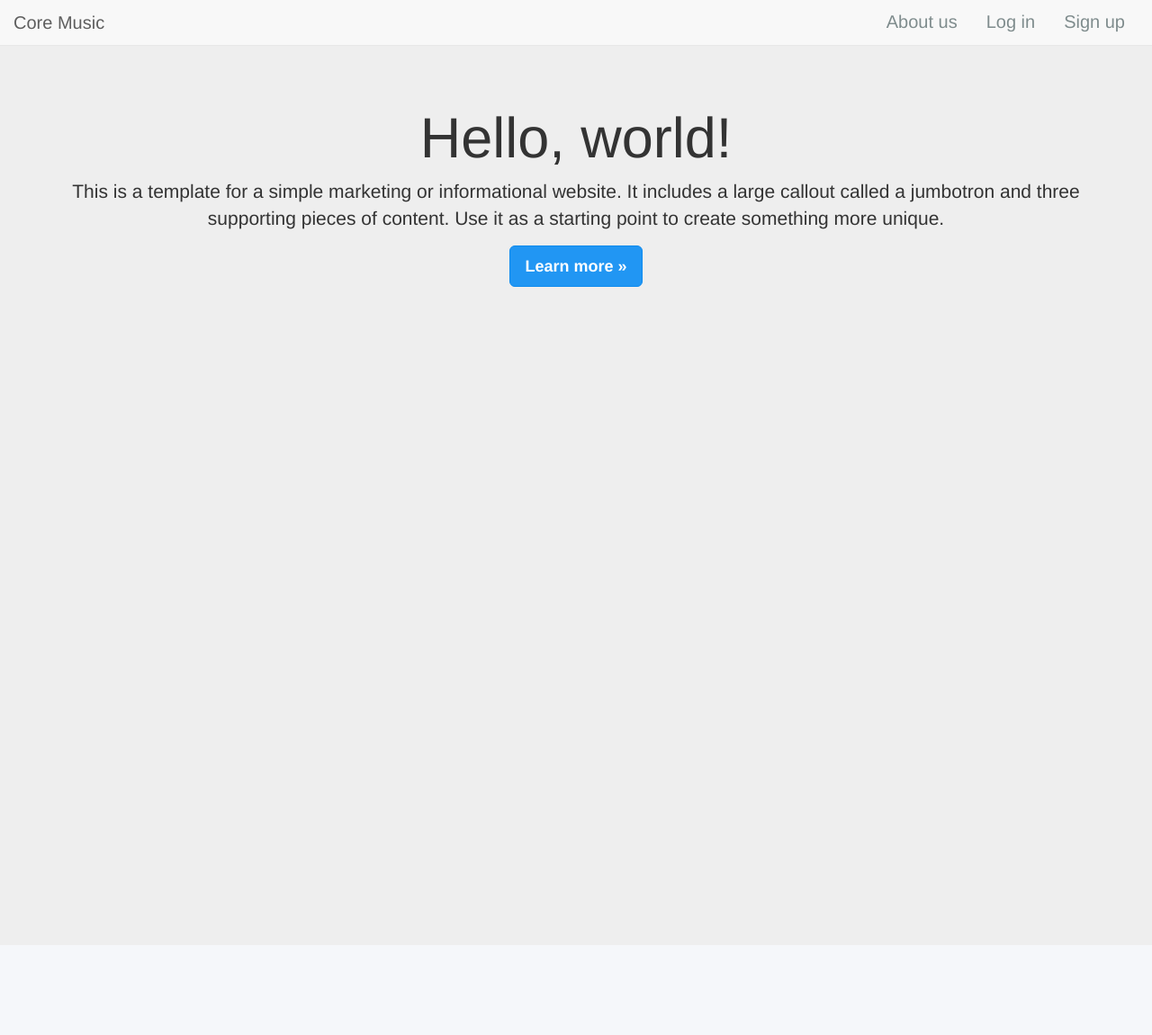
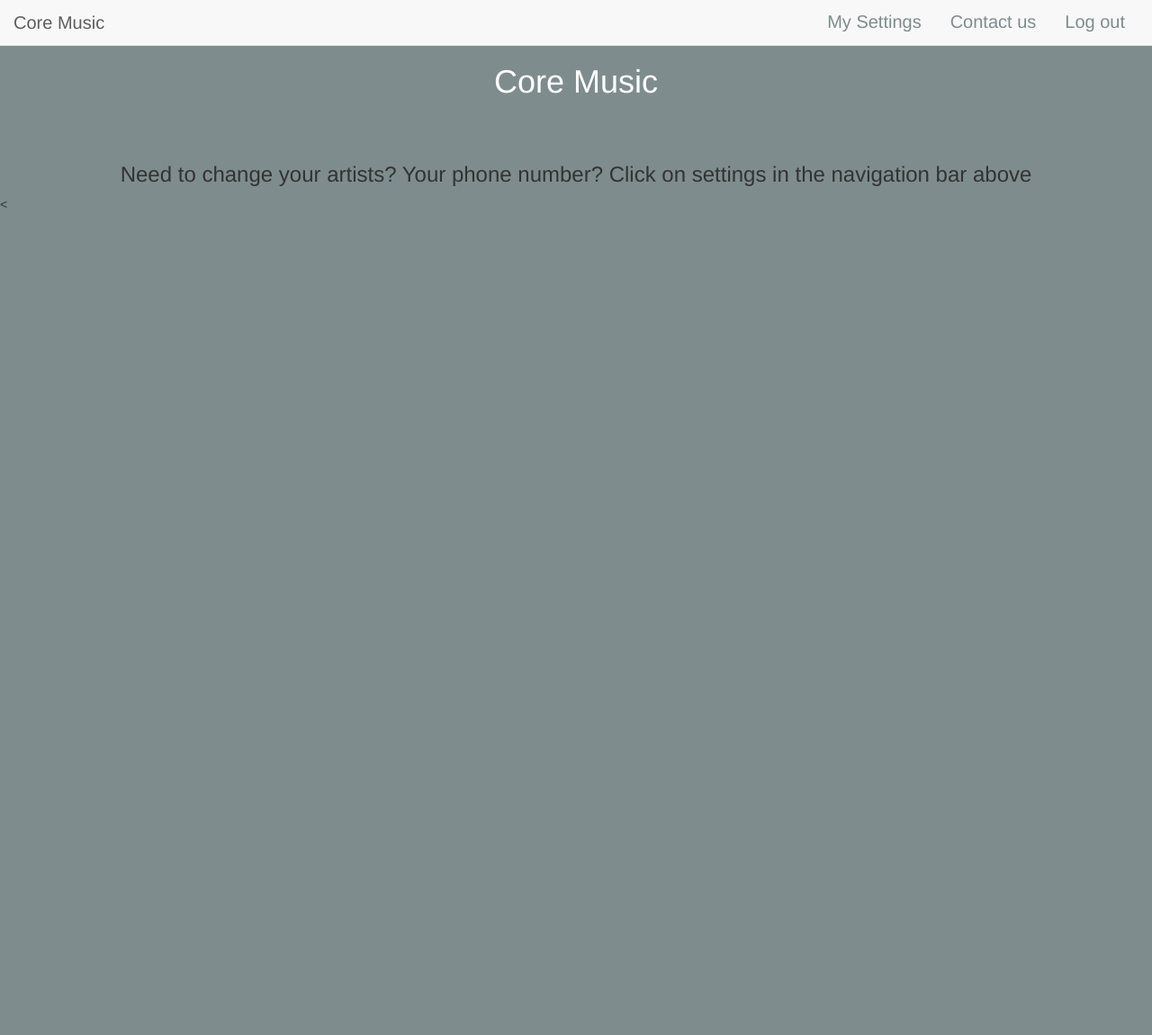
Before and after one commit to dickiebush/CoreMusic, a Flask app: template templates/home.html in a window 1280 px wide. Shown: the whole page at 90% size. After the commit the page ends 231 px from the top, so only its background shows below. Run offline with Flask 2, Linux system fonts and the light colour scheme; the template is opened without the code that fills it, so the values that code supplies are empty.

Commit message:
user backend

```diff
--- a/routes.py
+++ b/routes.py
@@ -26,7 +26,6 @@ db.init_app(app)
 with app.app_context():
     db.create_all()
     db.session.commit()
-
 
 @app.route("/")
 def index():
@@ -77,8 +76,10 @@ def login():
             # send them to home page
             return(redirect(url_for('home')))
     return render_template("login.html", form=form)
-    #login gonna be required
-    # let them alter their information
+
+@app.route("/aboutus")
+def aboutus():
+    return(render_template("aboutus.html"))
 
 @app.route("/home")
 def home():
@@ -86,31 +87,32 @@ def home():
     if 'number' not in session:
         return redirect(url_for("login"))
 
-    return("<a href=\"/logout\" class=\"btn btn-default btn-primary navbar-btn\" style=\"font-size:17px\">Log out</a>")
+    return(render_template("home.html"))
 
 @app.route("/logout")
 def logout():
-
     # if not logged in cant log out
     if 'number' not in session:
         return redirect(url_for("login"))
 
     session.pop('number', None)
-
     return(redirect(url_for('login')))
 
 # handle that you cant access this without being logged in
 @app.route("/welcome")
 def welcome():
+
+    if 'number' not in session:
+        return redirect(url_for("login"))
+
     return(render_template('welcome.html'))
-
-@app.route("/aboutus")
-def aboutus():
-    return(render_template("aboutus.html"))
-
 
 @app.route("/settings")
 def settings():
+    pass
+
+@app.route("/contactus")
+def contactus():
     pass
 ###########################################################################
 
--- a/templates/home.html
+++ b/templates/home.html
@@ -1,16 +1,21 @@
-{% extends "layout.html" %}
+{% extends "user_layout.html" %}
 
 {% block content %}
 
 
- <!-- Main jumbotron for a primary marketing message or call to action -->
-    <div class="jumbotron">
-      <div class="container">
-        <center><h1>Hello, world!</h1>
-        <p>This is a template for a simple marketing or informational website. It includes a large callout called a jumbotron and three supporting pieces of content. Use it as a starting point to create something more unique.</p>
-        <p><a class="btn btn-primary btn-lg" href="#" role="button">Learn more &raquo;</a></p>
-      </div>
-      </center>
-    </div>
+   <center>
+      <h1 style="color:white">Core Music</h1>
+      <h2>  </h2>
+      <h3> </h3>
+
+      <h3 style="padding-top:50px"> Need to change your artists? Your phone number?
+      Click on settings in the navigation bar above </h3>
+    </center>
+    <nbsp></nbsp>
+
+
+    <
+
+<body style="background-color:#7f8c8d">
 
 {% endblock %}
--- /dev/null
+++ b/templates/user_layout.html
@@ -0,0 +1,46 @@
+<!DOCTYPE html>
+<html>
+
+<script src="https://ajax.googleapis.com/ajax/libs/jquery/1.12.4/jquery.min.js"></script>
+    <script>window.jQuery || document.write('<script src="../../assets/js/vendor/jquery.min.js"><\/script>')</script>
+    <script src="static/js/bootstrap.min.js"></script>
+
+<head>
+<meta name="viewport" content="width=device-width, initial-scale=1.0">
+ <link href="static/css/bootstrap.css" rel="stylesheet">
+
+</head>
+
+<nav role="navigation" class="navbar navbar-default navbar-static-top">
+    <div class="container-fluid">
+    <div class="navbar-header">
+        <a class="navbar-brand" style="font-size:20px" href="/">Core Music</a>
+        <button type="button" data-toggle="collapse" data-target="#collapseHeader" href="#collapseHeader" class="navbar-toggle collapsed" aria-expanded="false">
+        <span class="sr-only">Toggle navigation</span>
+        <span class="icon-bar"></span>
+        <span class="icon-bar"></span>
+        <span class="icon-bar"></span>
+        </button>
+    </div>
+
+    <div class="navbar-collapse collapse" id="collapseHeader">
+    <ul class="nav nav-pills pull-right">
+        <li><a href="/settings" style="color:#7f8c8d; font-size:20px;">My Settings</a></li>
+        <li><a href="/contactus" style="color:#7f8c8d; font-size:20px;">Contact us</a></li>
+        <li><a href="/logout" style="color:#7f8c8d; font-size:20px">Log out</a></li>
+
+
+    </ul>
+    </div>
+    </div>
+</nav>
+
+ <body class="noauth-body">
+
+{% block content %}
+{% endblock %}
+
+
+</body>
+
+</html>
```
